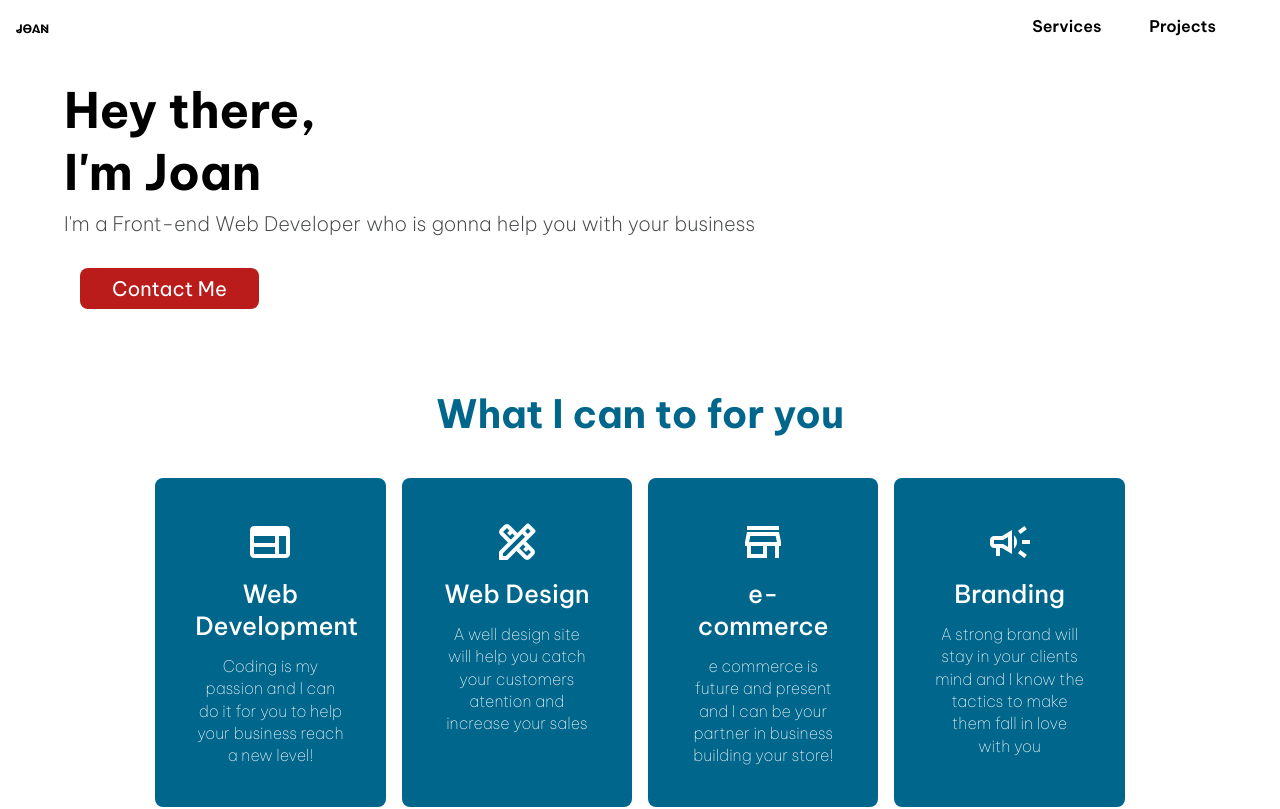
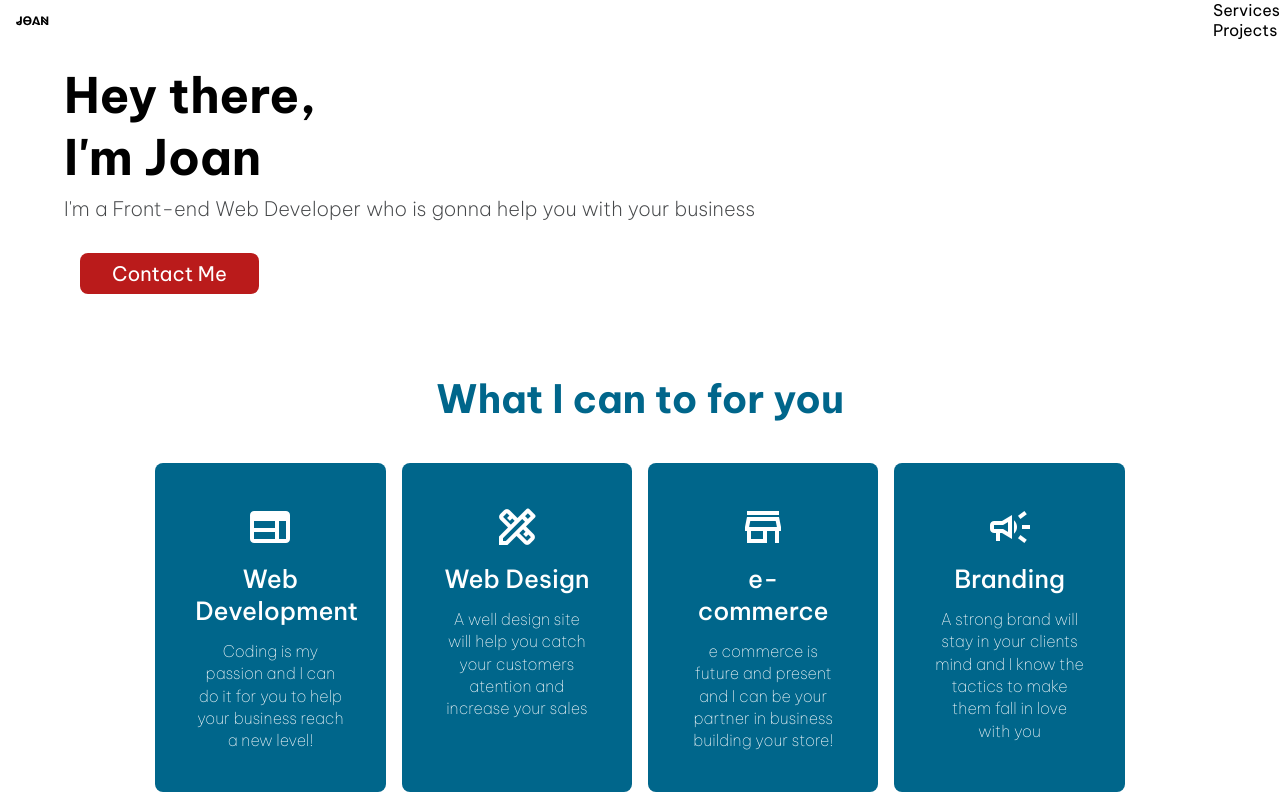
Before and after one commit to JonMenez/landing-page-giDev, a React app: page / in a window 1280 px wide. Shown: the top 809 px of the page. Built offline with nearby package versions, Linux system fonts and the light colour scheme.

Commit message:
[UPDATE] NavBar props

```diff
--- a/src/containers/Header.jsx
+++ b/src/containers/Header.jsx
@@ -17,9 +17,6 @@ const Header = () => {
         <header className='header'>
             <Logo />
             <Navbar
-              navBar='navBar__list'
-              navList='navBar__items'
-              navLinks='navBar__links'
               active={active ? 'navBar__hidden' : '' }
               />
             <button
```
